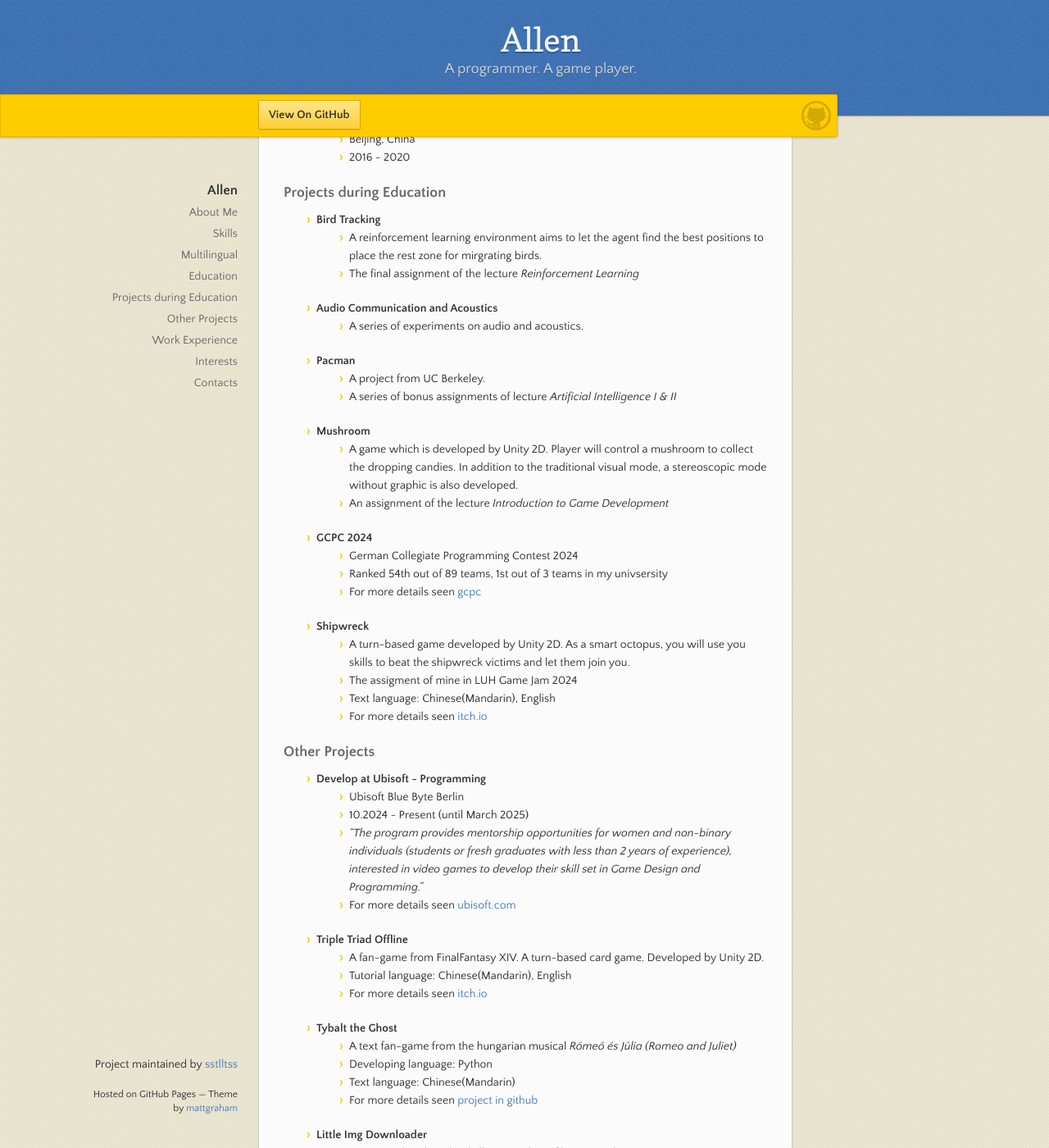
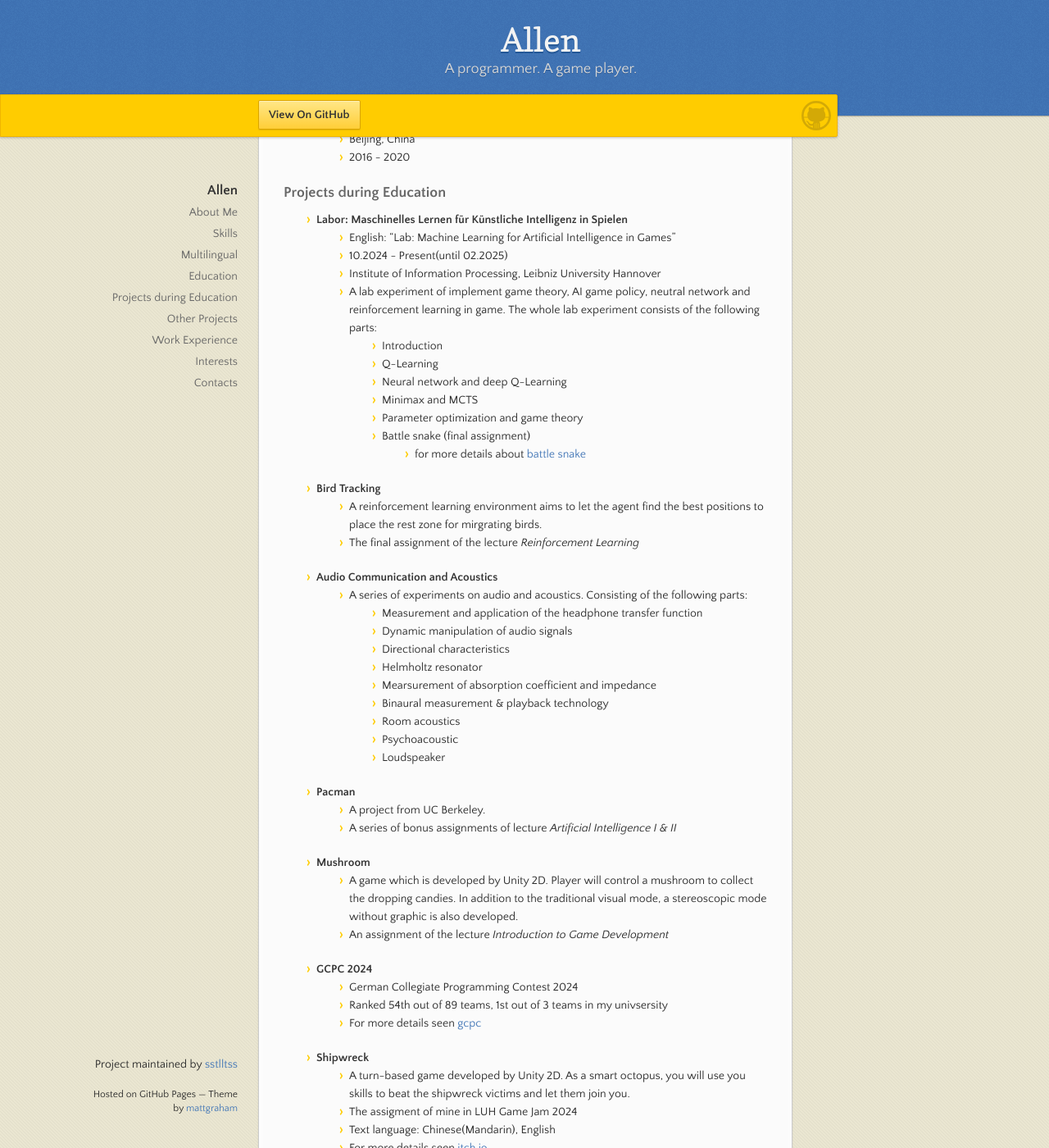
Before and after one commit to sstlltss/Lebenslauf, a Jekyll site: the page built from index.md, in a window 1280 px wide and 1400 px high, scrolled down 759 px. Shown: the whole window at 82% size. Built offline with Jekyll 4.4.1, drawn with Linux system fonts in a browser that asks for light colours; our own code applies the rules of GitHub Pages for plain Markdown files; some of the changed text lies outside the part shown.

Commit message:
Update index.md

```diff
--- a/index.md
+++ b/index.md
@@ -35,11 +35,32 @@ I am a passionate programmer with a strong interest in game development. Current
 
 ### Projects during Education
 
+- **Labor: Maschinelles Lernen für Künstliche Intelligenz in Spielen**
+  - English: "Lab: Machine Learning for Artificial Intelligence in Games"
+  - 10.2024 - Present(until 02.2025)
+  - Institute of Information Processing, Leibniz University Hannover
+  - A lab experiment of implement game theory, AI game policy, neutral network and reinforcement learning in game. The whole lab experiment consists of the following parts:
+    - Introduction
+	- Q-Learning
+	- Neural network and deep Q-Learning
+	- Minimax and MCTS
+	- Parameter optimization and game theory
+	- Battle snake (final assignment)
+	  - for more details about [battle snake](https://play.battlesnake.com/)
 - **Bird Tracking**
   - A reinforcement learning environment aims to let the agent find the best positions to place the rest zone for mirgrating birds.
   - The final assignment of the lecture *Reinforcement Learning*
 - **Audio Communication and Acoustics**
-  - A series of experiments on audio and acoustics.
+  - A series of experiments on audio and acoustics. Consisting of the following parts:
+    - Measurement and application of the headphone transfer function
+	- Dynamic manipulation of audio signals
+	- Directional characteristics
+	- Helmholtz resonator
+	- Mearsurement of absorption coefficient and impedance
+	- Binaural measurement & playback technology
+	- Room acoustics
+	- Psychoacoustic
+	- Loudspeaker
 - **Pacman**
   - A project from UC Berkeley.
   - A series of bonus assignments of lecture *Artificial Intelligence I & II*
@@ -99,6 +120,8 @@ I am a passionate programmer with a strong interest in game development. Current
   - MMORPG (FFXIV)
   - Indie games on steam & itch.io
   - Waiting for new Nintendo Switch since 2022
+- **Game development**
+  - Seen [my itch page](https://allen-sstl.itch.io/)
 - **Cooking:** without baking
 - **Musicals & Music**
   - *"Wie wird man seinen Schatten los?"*
```
